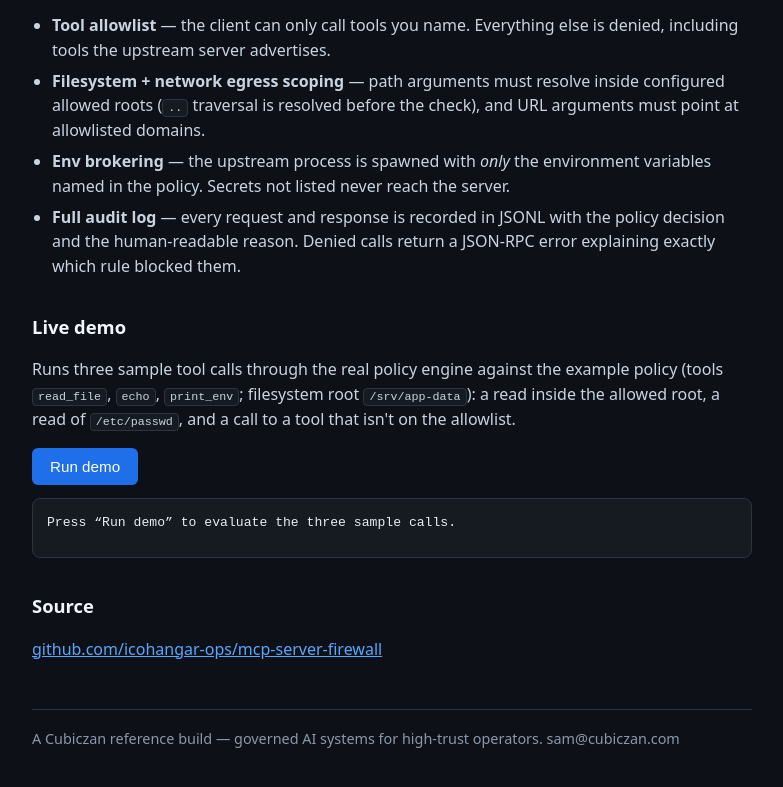
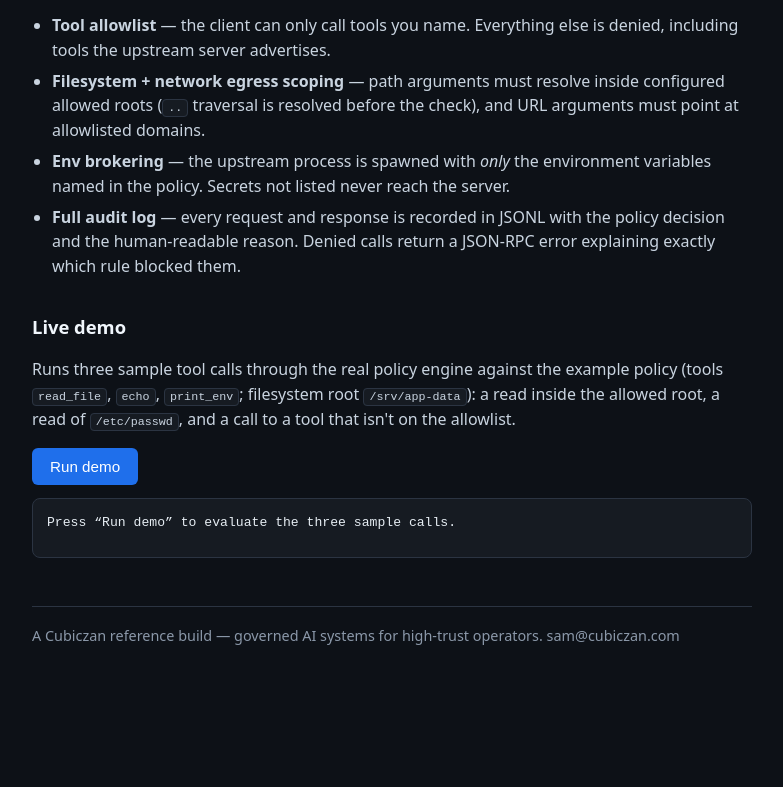
Before and after one commit to icohangar-ops/mcp-server-firewall, a website: page public/index.html in a window 1280 px wide. Shown: the part 446-1233 px from the top of the page, without its empty margins (248-1031 px from the left). After the commit the page ends 1157 px from the top, so only its background shows below. Drawn offline with Linux system fonts and the light colour scheme.

Commit message:
Remove GitHub links from landing page; Vercel-only marketing

```diff
--- a/public/index.html
+++ b/public/index.html
@@ -44,9 +44,6 @@
   <button id="run" type="button">Run demo</button>
   <pre id="out">Press “Run demo” to evaluate the three sample calls.</pre>
 
-  <h2>Source</h2>
-  <p><a href="https://github.com/icohangar-ops/mcp-server-firewall">github.com/icohangar-ops/mcp-server-firewall</a></p>
-
   <footer>A Cubiczan reference build — governed AI systems for high-trust operators. sam@cubiczan.com</footer>
 </main>
 <script>
```
